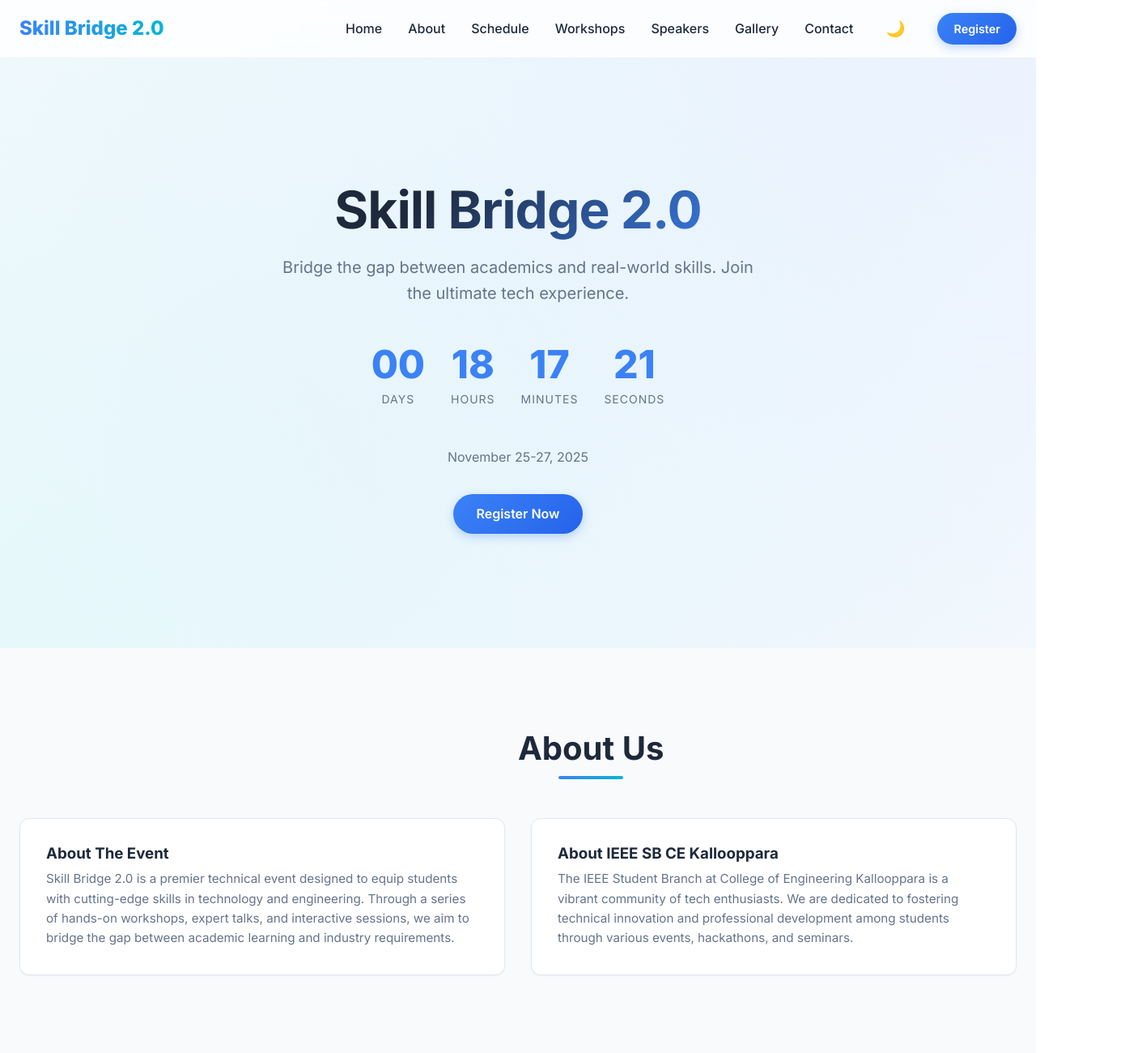
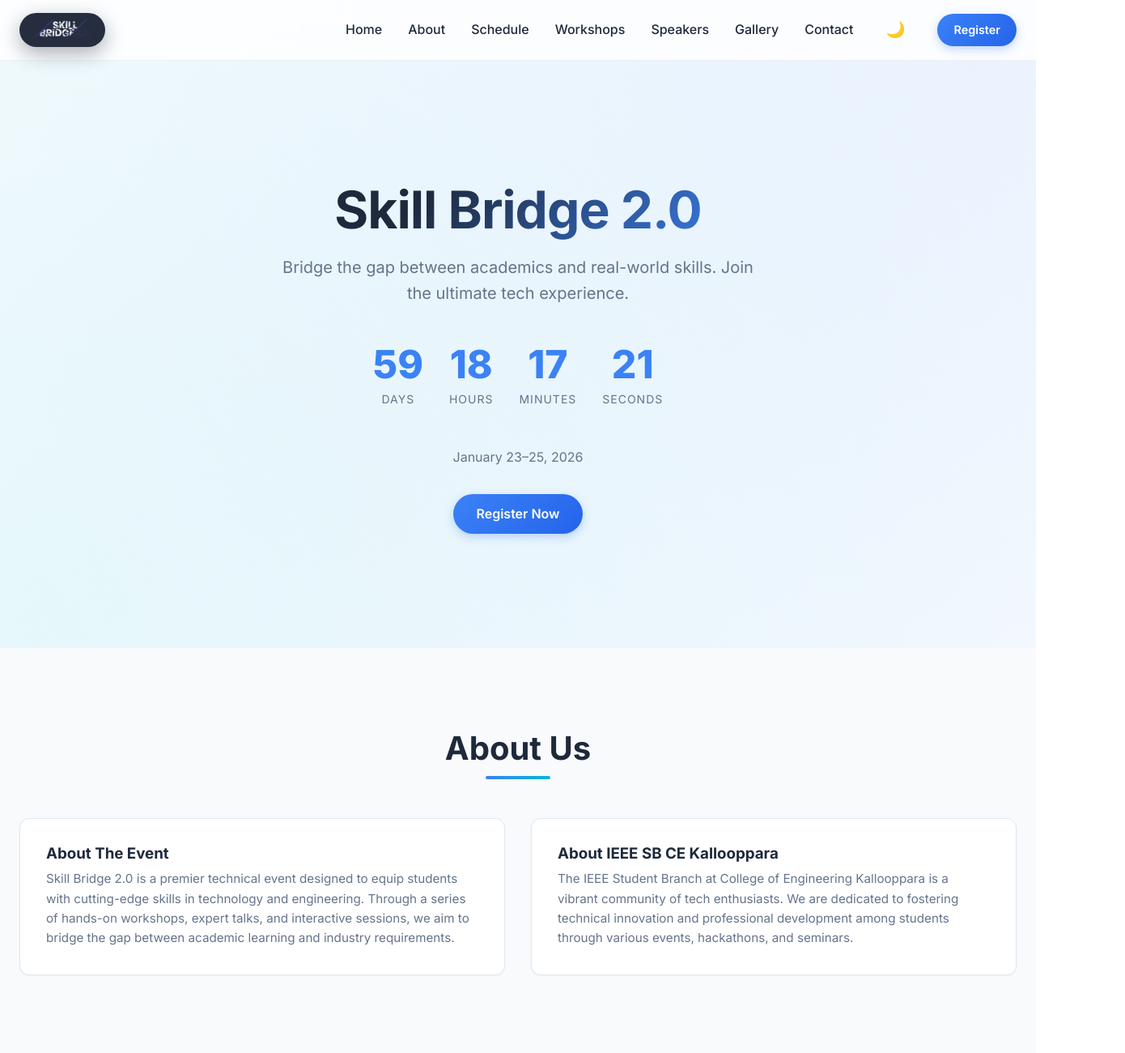
Before and after one commit to abrahammridhul/skilllll, a plain HTML site: page index.html in a window 1280 px wide. Shown: the top 1300 px of the page at 81% size, 1390 px wide, since content can reach past the window. Drawn offline with Linux system fonts and the light colour scheme.

Commit message:
Update logo, event dates, and styling improvements

```diff
--- a/index.html
+++ b/index.html
@@ -54,7 +54,9 @@
     <!-- Navigation -->
     <nav class="navbar" role="navigation" aria-label="Main Navigation">
         <div class="container nav-container">
-            <a href="#" class="logo" aria-label="Skill Bridge 2.0 Home">Skill Bridge 2.0</a>
+            <a href="#home" class="logo" aria-label="Skill Bridge 2.0 Home">
+                <img src="logo.png" alt="Skill Bridge 2.0 logo">
+            </a>
 
             <button class="hamburger" id="hamburger" aria-label="Toggle Menu" aria-expanded="false">
                 <span></span>
@@ -105,7 +107,10 @@
                     </div>
                 </div>
 
-                <p class="event-date" style="margin-bottom: 2rem; color: var(--text-muted);">November 25-27, 2025</p>
+                <p class="event-date" style="margin-bottom: 2rem; color: var(--text-muted);">
+                    January 23–25, 2026
+                </p>
+
                 <a href="#registration" class="btn btn-primary">Register Now</a>
             </div>
         </section>
--- a/script.js
+++ b/script.js
@@ -61,7 +61,7 @@ document.addEventListener('DOMContentLoaded', () => {
     revealElements.forEach(el => revealObserver.observe(el));
 
     // --- Countdown Timer ---
-    const countDownDate = new Date("Nov 25, 2025 09:00:00").getTime();
+    const countDownDate = new Date("Jan 23, 2026 09:00:00").getTime();
 
     const updateCountdown = setInterval(() => {
         const now = new Date().getTime();
--- a/style.css
+++ b/style.css
@@ -100,11 +100,8 @@ h4 {
     font-size: 2.5rem;
     text-align: center;
     margin-bottom: 3rem;
-    position: relative;
-    display: inline-block;
-    left: 50%;
-    transform: translateX(-50%);
 }
+
 
 .section-title::after {
     content: '';
@@ -236,6 +233,40 @@ h4 {
 .theme-toggle:hover {
     background: var(--bg-surface);
 }
+
+/* Base logo image styling */
+.logo img {
+    height: 42px;
+    width: auto;
+    display: block;
+}
+
+/* Make it pop on LIGHT mode (since your logo is mostly white) */
+html[data-theme="light"] .logo img {
+    background: rgba(15, 23, 42, 0.9);
+    /* dark navy pill */
+    padding: 4px 16px;
+    border-radius: 999px;
+    box-shadow: 0 8px 24px rgba(15, 23, 42, 0.35);
+}
+
+/* In DARK mode keep it cleaner, just a subtle glow */
+html[data-theme="dark"] .logo img {
+    background: transparent;
+    filter: drop-shadow(0 0 8px rgba(59, 130, 246, 0.7));
+}
+
+
+/* Only the active day's schedule is visible */
+.schedule-content {
+    display: none;
+}
+
+.schedule-content.active {
+    display: block;
+}
+
+
 
 /* Mobile Menu */
 .hamburger {
```
